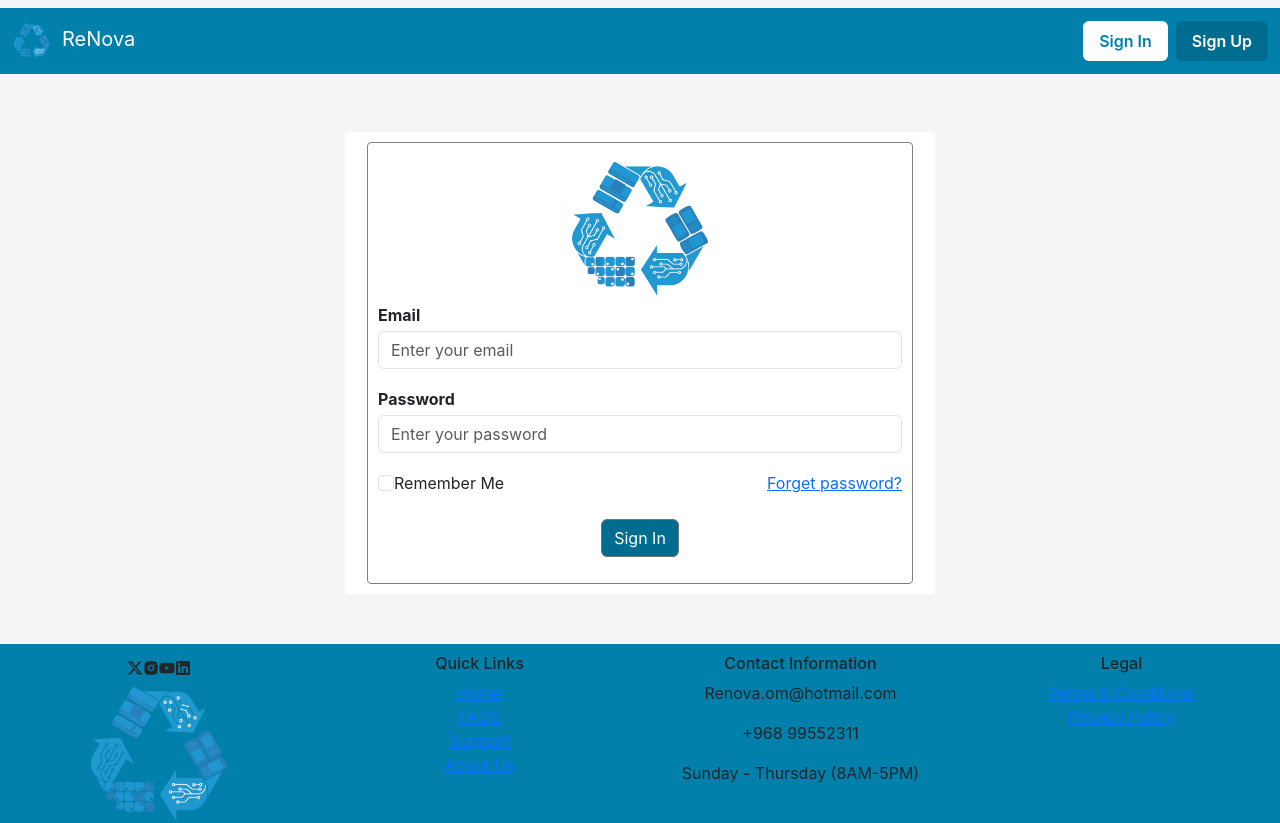
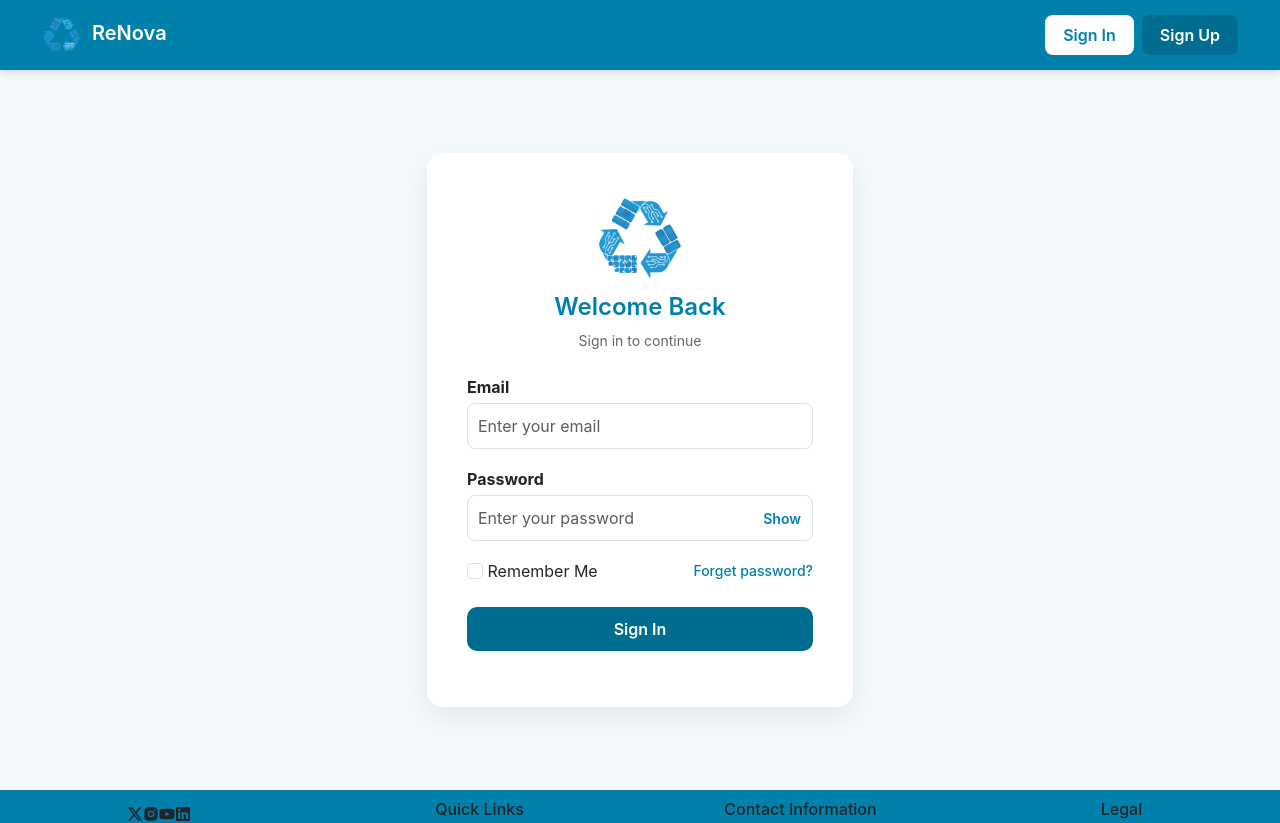
Before and after one commit to razanalraiisi/Renova, a React (Create React App) app in the folder client/: page /login in a window 1280 px wide. Shown: the top 823 px of the page. Built offline with nearby package versions, Linux system fonts and the light colour scheme; the HTML template or start-up script is replaced by a standard one.

Commit message:
updated the frontend for login/reset/forgetpass

```diff
--- a/client/src/components/ForgetPassword.js
+++ b/client/src/components/ForgetPassword.js
@@ -1,4 +1,4 @@
-import { Container, Row, Col, FormGroup, Label, Button, Navbar, NavbarBrand } from "reactstrap";
+import { Container, Row, Col, FormGroup, Button, Navbar, NavbarBrand } from "reactstrap";
 import logo from "../assets/logo.png";
 import { useState } from "react";
 import { useNavigate } from "react-router-dom";
@@ -41,7 +41,6 @@ const ForgetPassword = () => {
       setTimeout(() => {
         navigate("/VerifyOtp", { state: { email } });
       }, 1800);
-
     } catch (err) {
       setSnackbar({
         open: true,
@@ -53,42 +52,98 @@ const ForgetPassword = () => {
 
   return (
     <>
-      <Navbar className="my-2" style={{ backgroundColor: "#0080AA" }}>
-        <NavbarBrand href="/" style={{ color: "white" }}>
+      {/* NAVBAR */}
+      <Navbar className="my-2" style={{ backgroundColor: "#0080AA", padding: "10px 30px" }}>
+        <NavbarBrand href="/" style={{ color: "white", fontWeight: "600" }}>
           <img alt="logo" src={logo} style={{ height: 40, width: 40, marginRight: 10 }} />
           ReNova
         </NavbarBrand>
       </Navbar>
 
-      <Container fluid>
-        <Row className="div-row">
-          <Col md="6" className="div-col">
-            <form className="div-form" onSubmit={requestOTP}>
-              <div>
-                <img alt="Logo" className="img-fluid rounded mx-auto d-block" src={logo} width="150" />
-                <h3 className="text-center mt-3">Forget Password</h3>
-                <p className="text-center mt-3">
-                  Please enter the email address you’d like your password reset information sent to
+      {/* FORM SECTION */}
+      <Container
+        fluid
+        style={{
+          minHeight: "90vh",
+          display: "flex",
+          alignItems: "center",
+          justifyContent: "center",
+          background: "#f4f9fb",
+        }}
+      >
+        <Row style={{ width: "100%", maxWidth: "450px" }}>
+          <Col>
+            <form
+              onSubmit={requestOTP}
+              style={{
+                background: "white",
+                padding: "40px",
+                borderRadius: "16px",
+                boxShadow: "0 10px 30px rgba(0,0,0,0.08)",
+                display: "flex",
+                flexDirection: "column",
+              }}
+            >
+              <div className="text-center mb-4">
+                <img src={logo} alt="Logo" width="120" height="120" style={{ marginBottom: "15px" }} />
+                <h4 style={{ color: "#0080AA", fontWeight: "600" }}>Forget Password</h4>
+                <p style={{ fontSize: "14px", color: "#666", marginTop: "10px" }}>
+                  Enter the email address you’d like your password reset link sent to
                 </p>
               </div>
 
-              <FormGroup>
-                <MdOutlineAttachEmail /> <Label>Email</Label>
+              {/* EMAIL INPUT */}
+              <div style={{ position: "relative", marginBottom: "20px" }}>
+                <MdOutlineAttachEmail
+                  style={{
+                    position: "absolute",
+                    top: "50%",
+                    left: "12px",
+                    transform: "translateY(-50%)",
+                    color: "#0080AA",
+                    fontSize: "20px",
+                  }}
+                />
                 <input
                   type="email"
                   className="form-control"
                   placeholder="Enter your email"
                   value={email}
                   onChange={(e) => setEmail(e.target.value)}
+                  style={{
+                    width: "100%",
+                    padding: "10px 12px 10px 40px",
+                    borderRadius: "8px",
+                    border: "1px solid #ccc",
+                    boxShadow: "inset 0 1px 2px rgba(0,0,0,0.075)",
+                    fontSize: "14px",
+                  }}
                 />
-              </FormGroup>
+              </div>
 
-              <FormGroup className="d-flex justify-content-between mt-4">
-                <Button href="/login" style={{ backgroundColor: "#6c757d" }}>
+              {/* BUTTONS */}
+              <FormGroup className="d-flex justify-content-between mt-3">
+                <Button
+                  type="button"
+                  onClick={() => navigate("/login")}
+                  style={{
+                    backgroundColor: "#6c757d",
+                    padding: "10px 20px",
+                    borderRadius: "10px",
+                    fontWeight: "600",
+                  }}
+                >
                   Back
                 </Button>
-
-                <Button type="submit" style={{ backgroundColor: "#006D90" }}>
+                <Button
+                  type="submit"
+                  style={{
+                    backgroundColor: "#006D90",
+                    padding: "10px 20px",
+                    borderRadius: "10px",
+                    fontWeight: "600",
+                  }}
+                >
                   Request Reset Link
                 </Button>
               </FormGroup>
@@ -97,6 +152,7 @@ const ForgetPassword = () => {
         </Row>
       </Container>
 
+      {/* SNACKBAR */}
       <Snackbar
         open={snackbar.open}
         autoHideDuration={3000}
@@ -105,11 +161,7 @@ const ForgetPassword = () => {
       >
         <Alert
           severity={snackbar.severity}
-          sx={{
-            width: "320px",
-            fontSize: "0.85rem",
-            padding: "6px 12px"
-          }}
+          sx={{ width: "320px", fontSize: "0.85rem", padding: "6px 12px" }}
         >
           {snackbar.message}
         </Alert>
--- a/client/src/components/Login.js
+++ b/client/src/components/Login.js
@@ -1,20 +1,31 @@
-import { Container, Row, Col, FormGroup, Label, Input, Button, Navbar, NavbarBrand } from 'reactstrap';
-import logo from '../assets/logo.png';
-import { UserSchemaValidation } from '../validations/userSchemaValidation';
-import { useForm } from 'react-hook-form';
-import { yupResolver } from '@hookform/resolvers/yup';
-import { useEffect, useState } from 'react';
-import { Link } from 'react-router-dom';
-import { getUser } from '../features/UserSlice';
-import { useDispatch, useSelector } from 'react-redux';
-import { useNavigate } from 'react-router-dom';
-import ValidationInput from '../components/ValidationInput';
-import { resetState } from '../features/UserSlice';
-
+import {
+  Container,
+  Row,
+  Col,
+  FormGroup,
+  Label,
+  Input,
+  Button,
+  Navbar,
+  NavbarBrand
+} from "reactstrap";
+import logo from "../assets/logo.png";
+import { UserSchemaValidation } from "../validations/userSchemaValidation";
+import { useForm } from "react-hook-form";
+import { yupResolver } from "@hookform/resolvers/yup";
+import { useEffect, useState } from "react";
+import { Link } from "react-router-dom";
+import { getUser, resetState } from "../features/UserSlice";
+import { useDispatch, useSelector } from "react-redux";
+import { useNavigate } from "react-router-dom";
+import ValidationInput from "../components/ValidationInput";
 
 const Login = () => {
-  let [email, setEmail] = useState('');
-  let [password, setPassword] = useState('');
+  const [email, setEmail] = useState("");
+  const [password, setPassword] = useState("");
+  const [showPassword, setShowPassword] = useState(false);
+  const [rememberMe, setRememberMe] = useState(false); // added
+
   const dispatch = useDispatch();
   const user = useSelector((state) => state.users.user);
   const isSuccess = useSelector((state) => state.users.isSuccess);
@@ -30,9 +41,8 @@ const Login = () => {
 
   const validate = () => {
     dispatch(resetState());
-  dispatch(getUser({ email, password }));
+    dispatch(getUser({ email, password, rememberMe })); // send rememberMe
   };
-
 
   useEffect(() => {
     if (isSuccess && user?.role) {
@@ -46,11 +56,17 @@ useEffect(() => {
     }
   }, [isSuccess, user, navigate, dispatch]);
 
-
   return (
     <>
-      <Navbar className="my-2" style={{ backgroundColor: "#0080AA" }}>
-        <NavbarBrand href="/" style={{ color: "white" }}>
+      {/* NAVBAR */}
+      <Navbar
+        style={{
+          backgroundColor: "#0080AA",
+          padding: "10px 30px",
+          boxShadow: "0 2px 8px rgba(0,0,0,0.15)"
+        }}
+      >
+        <NavbarBrand href="/" style={{ color: "white", fontWeight: "600" }}>
           <img
             alt="logo"
             src={logo}
@@ -66,8 +82,8 @@ useEffect(() => {
               backgroundColor: "white",
               color: "#0080AA",
               border: "none",
-              padding: "8px 16px",
-              borderRadius: "6px",
+              padding: "8px 18px",
+              borderRadius: "8px",
               fontWeight: "600"
             }}
           >
@@ -80,8 +96,8 @@ useEffect(() => {
               backgroundColor: "#006D90",
               color: "white",
               border: "none",
-              padding: "8px 16px",
-              borderRadius: "6px",
+              padding: "8px 18px",
+              borderRadius: "8px",
               fontWeight: "600"
             }}
           >
@@ -90,62 +106,143 @@ useEffect(() => {
         </div>
       </Navbar>
 
-      <Container fluid>
-        <Row className='div-row'>
-          <Col md='6' className='div-col'>
-            <form className='div-form' onSubmit={submitForm(validate)}>
-              <div>
+      {/* FORM SECTION */}
+      <Container
+        fluid
+        style={{
+          minHeight: "90vh",
+          display: "flex",
+          alignItems: "center",
+          justifyContent: "center",
+          background: "#f4f9fb"
+        }}
+      >
+        <Row style={{ width: "100%", maxWidth: "450px" }}>
+          <Col>
+            <form
+              onSubmit={submitForm(validate)}
+              style={{
+                background: "white",
+                padding: "40px",
+                borderRadius: "16px",
+                boxShadow: "0 10px 30px rgba(0,0,0,0.08)"
+              }}
+            >
+              {/* LOGO */}
+              <div className="text-center mb-4">
                 <img
-                  alt='Logo'
-                  className='img-fluid rounded mx-auto d-block'
+                  alt="Logo"
                   src={logo}
-                  width="150px"
-                  height="150px"
+                  width="90"
+                  style={{ marginBottom: "10px" }}
                 />
+                <h4 style={{ fontWeight: "600", color: "#0080AA" }}>
+                  Welcome Back
+                </h4>
+                <p style={{ fontSize: "14px", color: "#666" }}>
+                  Sign in to continue
+                </p>
               </div>
 
+              {/* EMAIL */}
               <ValidationInput label="Email" error={errors.email?.message}>
                 <input
-                  {...register('email', {
+                  {...register("email", {
                     value: email,
                     onChange: (e) => setEmail(e.target.value)
                   })}
-                  placeholder='Enter your email'
-                  type='email'
+                  placeholder="Enter your email"
+                  type="email"
                   className={`form-control ${errors.email ? "input-error" : ""}`}
+                  style={{ borderRadius: "8px", padding: "10px" }}
                 />
               </ValidationInput>
 
+              {/* PASSWORD */}
               <ValidationInput label="Password" error={errors.password?.message}>
+                <div style={{ position: "relative" }}>
                   <input
-                  {...register('password', {
+                    {...register("password", {
                       value: password,
                       onChange: (e) => setPassword(e.target.value)
                     })}
-                  placeholder='Enter your password'
-                  type='password'
+                    placeholder="Enter your password"
+                    type={showPassword ? "text" : "password"}
                     className={`form-control ${errors.password ? "input-error" : ""}`}
+                    style={{ borderRadius: "8px", padding: "10px 40px 10px 10px" }}
                   />
+                  <span
+                    onClick={() => setShowPassword(!showPassword)}
+                    style={{
+                      position: "absolute",
+                      right: "12px",
+                      top: "50%",
+                      transform: "translateY(-50%)",
+                      cursor: "pointer",
+                      fontSize: "14px",
+                      color: "#0080AA",
+                      fontWeight: "600"
+                    }}
+                  >
+                    {showPassword ? "Hide" : "Show"}
+                  </span>
+                </div>
               </ValidationInput>
 
-              <FormGroup>
-                <Input type='checkbox' />
-                <Label> Remember Me</Label>
-                <div className='float-end'>
-                  <Link to='/ForgetPassword'>Forget password?</Link>
+              {/* REMEMBER + FORGOT */}
+              <FormGroup className="d-flex justify-content-between align-items-center mt-3">
+                <div>
+                  <Input
+                    type="checkbox"
+                    checked={rememberMe}
+                    onChange={() => setRememberMe(!rememberMe)} // bind checkbox
+                  />{" "}
+                  <Label className="mb-0">Remember Me</Label>
                 </div>
+
+                <Link
+                  to="/ForgetPassword"
+                  style={{
+                    color: "#0080AA",
+                    fontSize: "14px",
+                    textDecoration: "none",
+                    fontWeight: "500"
+                  }}
+                >
+                  Forget password?
+                </Link>
               </FormGroup>
 
-              <FormGroup className="d-flex justify-content-center">
-                <Button type="submit" style={{ backgroundColor: "#006D90" }}>
+              {/* BUTTON */}
+              <FormGroup className="mt-4">
+                <Button
+                  type="submit"
+                  style={{
+                    backgroundColor: "#006D90",
+                    width: "100%",
+                    padding: "10px",
+                    borderRadius: "10px",
+                    fontWeight: "600",
+                    border: "none",
+                    transition: "0.3s"
+                  }}
+                >
                   Sign In
                 </Button>
               </FormGroup>
 
+              {/* ERROR */}
               {isError && (
                 <FormGroup>
-                  <p className="error-text" style={{ textAlign: 'center' }}>
-                    {message || 'Login failed'}
+                  <p
+                    style={{
+                      textAlign: "center",
+                      color: "red",
+                      fontSize: "14px",
+                      marginTop: "10px"
+                    }}
+                  >
+                    {message || "Login failed"}
                   </p>
                 </FormGroup>
               )}
```
Also changed, not shown: client/src/components/ResetPass.js (+122 -44 lines), client/src/features/UserSlice.js (+28 -6 lines). Lines whose indentation alone changed are shown as unchanged.
